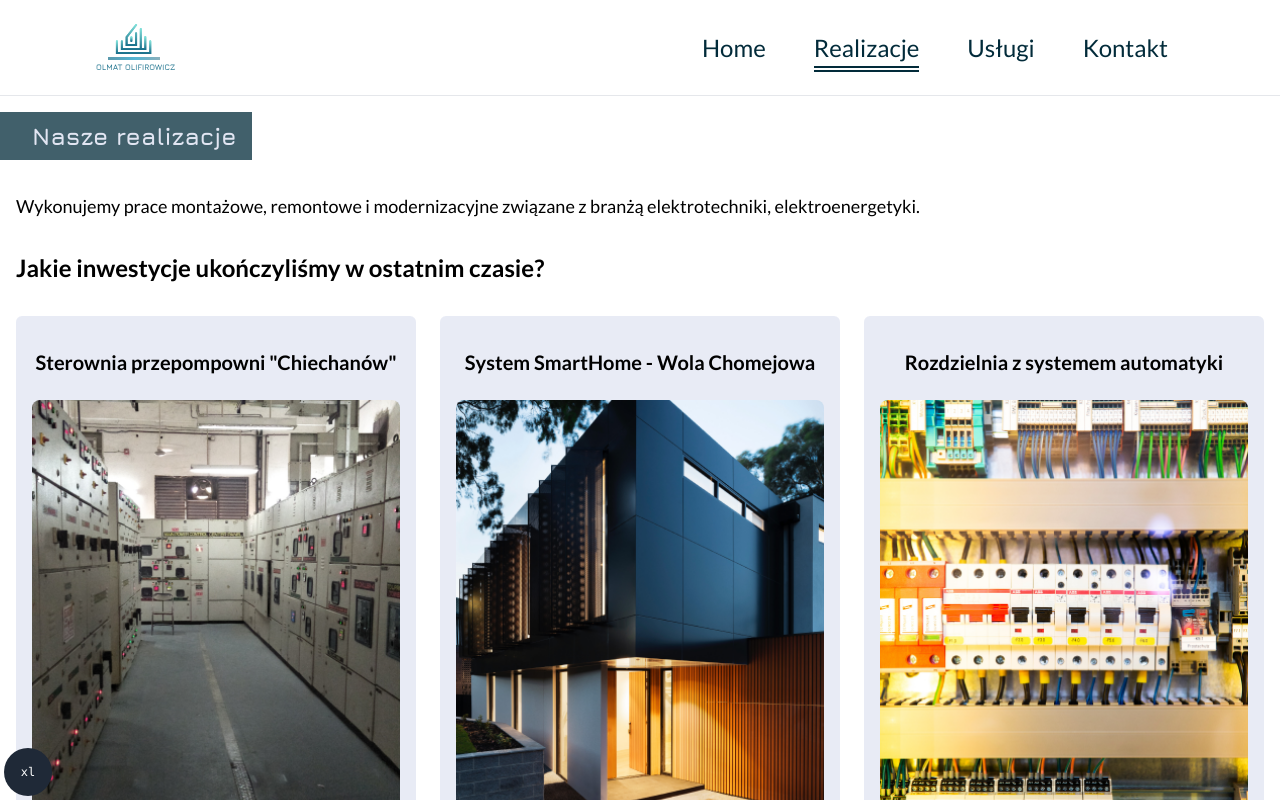
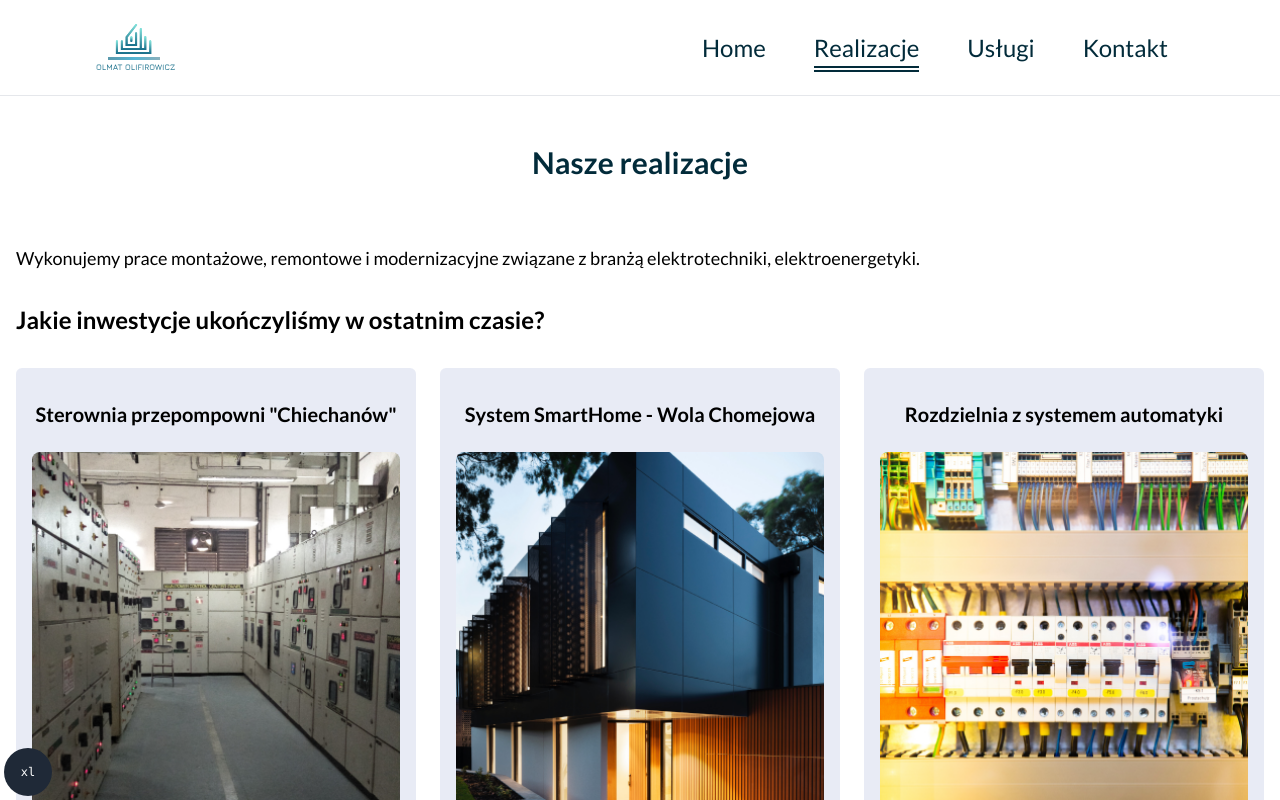
Before and after one commit to rafal19987/Olmat-Landing-Page-Electrician-Nextjs-Tailwind-TypeScript, a Next.js app: page /realizacje in a window 1280 px wide. Shown: the top 800 px of the page. Built offline with nearby package versions, Linux system fonts and the light colour scheme.

Commit message:
fix: use PageHeadline component

```diff
--- a/src/app/(pages)/realizacje/page.tsx
+++ b/src/app/(pages)/realizacje/page.tsx
@@ -1,14 +1,14 @@
 import Image from 'next/image';
 import Link from 'next/link';
-import { SectionHeadline } from '@/components/shared-atoms/SectionHeadline';
 import { SectionWrapper } from '@/components/shared-atoms/SectionWrapper';
 import * as Typography from '@/components/Typography';
 import { websiteConfig } from '@/websiteConfig';
+import { PageHeadline } from '@/components/shared-atoms/PageHeadline';
 
 export default function RealizationsPage() {
   return (
     <SectionWrapper>
-      <SectionHeadline headline="Nasze realizacje" />
+      <PageHeadline headline="Nasze realizacje" />
       <div className="space-y-1">
         <Typography.Paragraph>
           Wykonujemy prace montażowe, remontowe i modernizacyjne związane z
```
